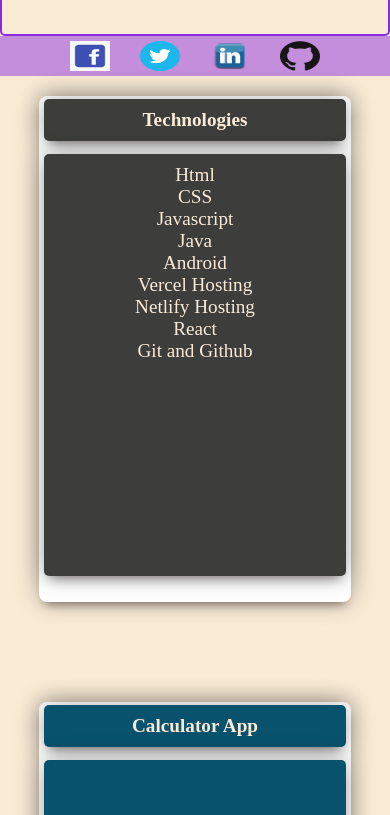
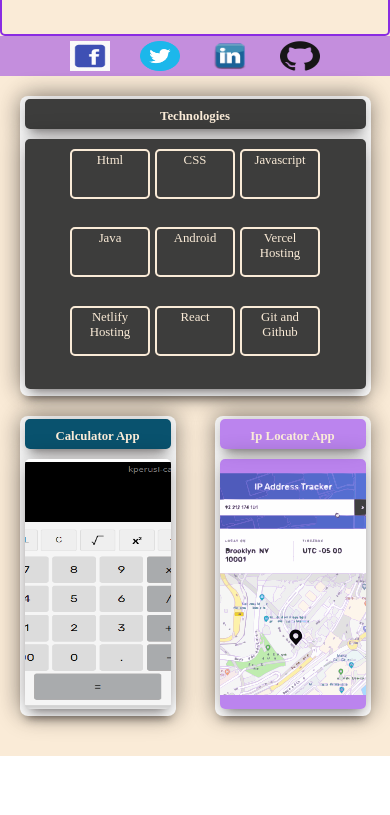
Before and after one commit to kperusi/famous-exam-project, a React (Create React App) app: page / in a window 390 px wide. Shown: the part 1069-1884 px from the top of the page. Built offline with nearby package versions, Linux system fonts and the light colour scheme.

Commit message:
mobile view

```diff
--- a/src/index.css
+++ b/src/index.css
@@ -809,12 +809,10 @@ details {
     flex-direction: column;
     width: 0%;
     position: absolute;
-    height: 333%;
+    height: 268%;
     top: 0px;
     right: 0px;
     z-index: 1;
-
-
 
   }
 
@@ -826,7 +824,7 @@ details {
     margin-top: 0;
     top: 200px;
     width: 240px;
-    height: 108%;
+    height: 88%;
     right: -100%;
     -webkit-box-shadow: 0 4px 6px hsla(0, 0%, 0%, 0.2);
     box-shadow: 0 4px 6px hsla(0, 0%, 0%, 0.2);
@@ -849,8 +847,11 @@ details {
   .home-top-container {
     display: flex;
     flex-direction: column;
-    height: 300vh;
+    /* height: 150vh;
+     */
+     height: fit-content;
     width: 100%;
+
   }
 
   .home-container {
@@ -859,6 +860,8 @@ details {
     padding: 0px;
     width: 100%;
     margin: 0 auto;
+
+
   }
   .home-btn {
     width: 100vw;
@@ -969,41 +972,77 @@ details {
   top: -130px;
 }
   .home-right {
+    flex-direction: row;
+    flex-wrap: wrap;
     width: 100%;
-    height: 100%;
+    /* height: 100%; */
     margin: 20px auto;
     padding: 0;
 
+
+
+  }
+  .home-box1 {
+    transform: rotate(0deg);
+    width: 90%;
+    height: 300px;
+    margin: 0 auto;
+  }
+  .home-box2,.home-box3 {
+    transform: rotate(0deg);
+    width: 40vw;
+    height: 300px;
+    margin: 20px auto;
   }
 
-  .home-box1 {
+  /* .home-box2 {
     transform: rotate(0deg);
-    width: 80%;
-    height: 60vh;
-    margin: 0 auto;
-  }
-
-  .home-box2 {
-    transform: rotate(0deg);
-    width: 80%;
-    height: 60vh;
+    width: 20px;
+    height: 20px;
     margin: 0px auto;
   }
   .home-box3 {
     transform: rotate(0deg);
+    width: 20px;
+    height: 20px;
+    margin: 0px auto;
+  } */
+  /* .home-box3 {
+    transform: rotate(0deg);
     width: 80%;
     height: 60vh;
     margin: 60px auto;
-  }
+  } */
   .home-box1 ul,
   .home-box2 div,
   .home-box3 div {
-    height: 50vh;
+    height: 250px;
+    width: 100%;
+    font-size: 0.8em;
+    justify-content: center;
+    display: flex;
+    flex-direction: row;
+    flex-wrap: wrap;
+    gap: 5px;
+
   }
+  .home-box1 ul li{
+    border: 2px solid;
+    padding: 2px;
+    border-radius: 5px;
+    height: 50px;
+    width: 80px;
+    /* margin-top: -20px; */
+    margin-bottom: 0;
+  }
+  .home-box1 h1,
+.home-box2 h1,
+.home-box3 h1 {
+  font-size: 0.8em;
+  height: 30px;
+}
 
-  .home-box2 {
-    margin-top: 100px;
-  }
+
   .para {
     margin-left: 0;
   }
```
